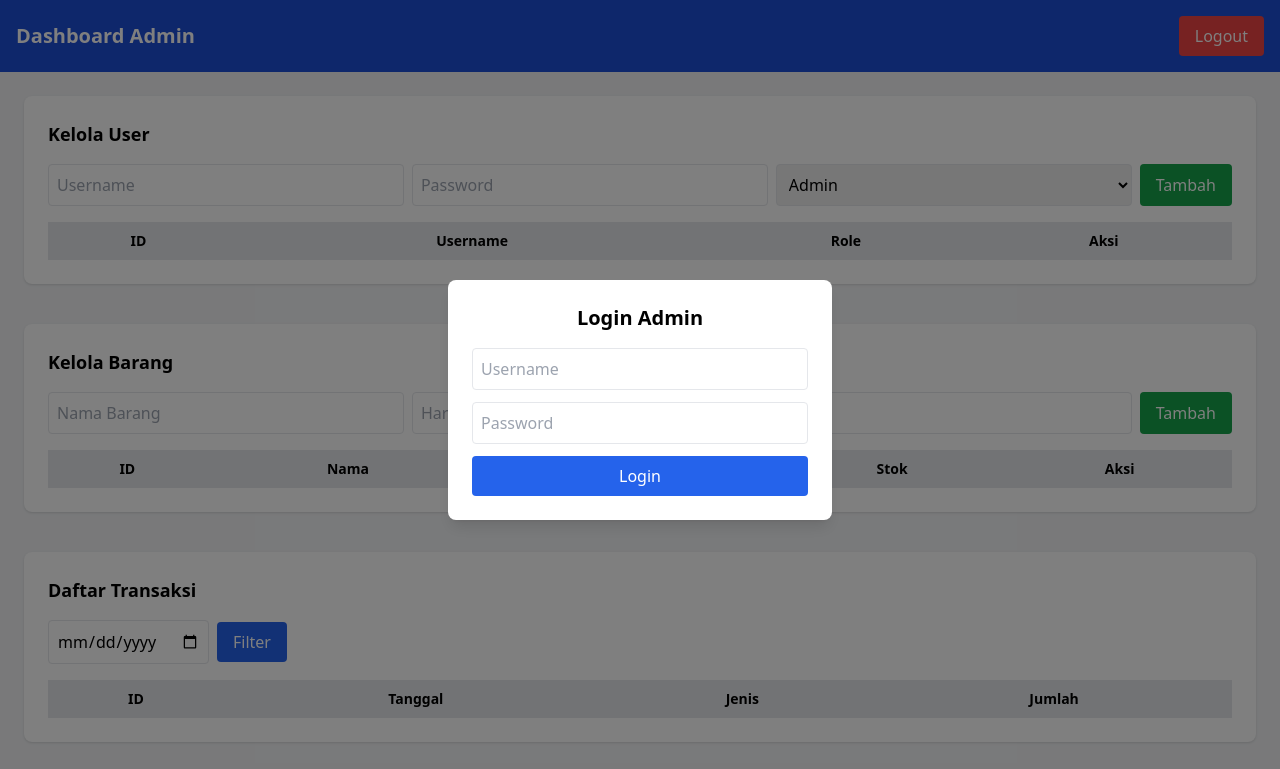
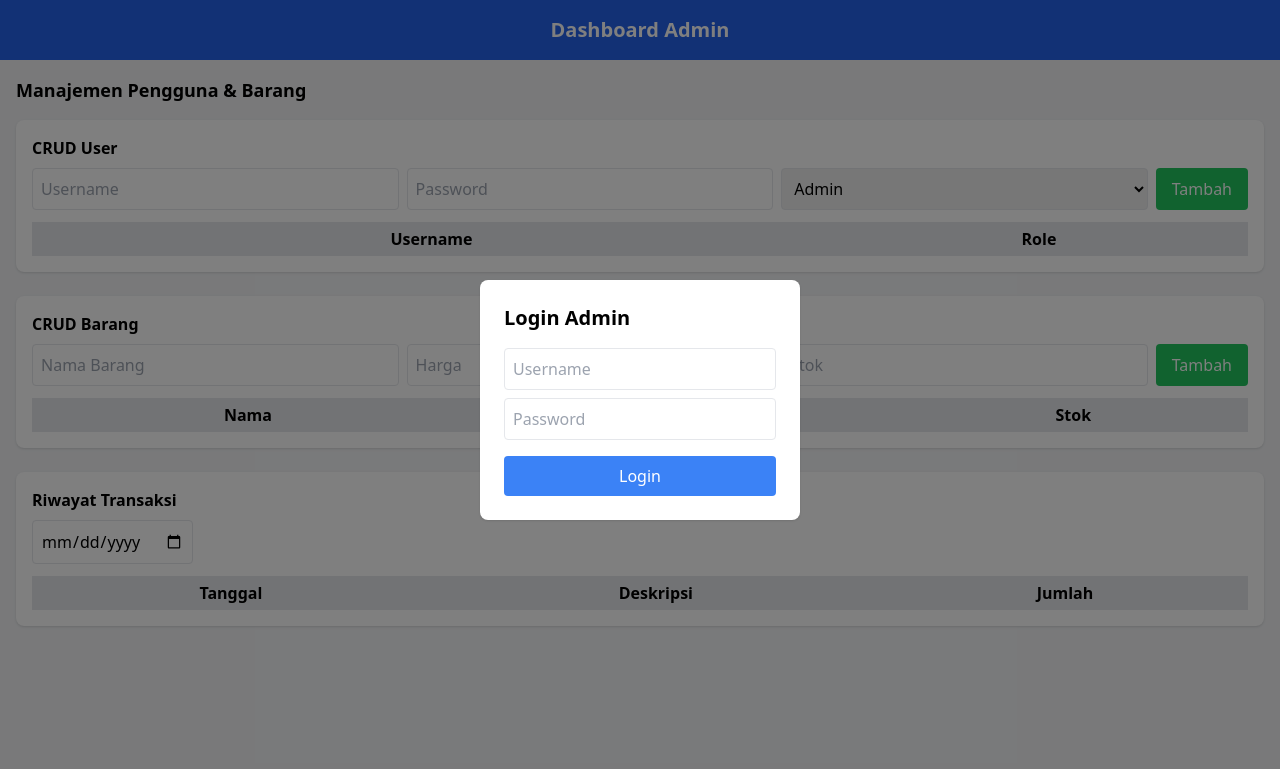
Before and after one commit to ateagen/kasir, a plain HTML site: page admin.html in a window 1280 px wide. Drawn offline with nearby package versions, Linux system fonts and the light colour scheme.

Commit message:
Update admin.html

```diff
--- a/admin.html
+++ b/admin.html
@@ -4,130 +4,108 @@
   <meta charset="UTF-8">
   <meta name="viewport" content="width=device-width, initial-scale=1.0">
   <title>Admin POS Kasir</title>
+  <script src="https://unpkg.com/@supabase/supabase-js@2"></script>
   <script src="https://cdn.tailwindcss.com"></script>
-  <script src="https://unpkg.com/@supabase/supabase-js@2"></script>
 </head>
-<body class="bg-gray-100 min-h-screen">
-
-  <!-- Modal Login -->
-  <div id="loginModal" class="fixed inset-0 flex items-center justify-center bg-black bg-opacity-50 z-50">
-    <div class="bg-white p-6 rounded-lg shadow-lg w-96">
-      <h2 class="text-xl font-bold mb-4 text-center">Login Admin</h2>
-      <input id="username" type="text" placeholder="Username" class="w-full p-2 border rounded mb-3">
-      <input id="password" type="password" placeholder="Password" class="w-full p-2 border rounded mb-3">
-      <button onclick="handleLogin()" class="w-full bg-blue-600 text-white py-2 rounded">Login</button>
-    </div>
-  </div>
+<body class="bg-gray-100 min-h-screen flex flex-col">
 
   <!-- Header -->
-  <header class="bg-blue-700 text-white p-4 flex justify-between items-center">
-    <h1 class="text-xl font-bold">Dashboard Admin</h1>
-    <button onclick="handleLogout()" class="bg-red-500 px-4 py-2 rounded">Logout</button>
+  <header class="bg-blue-600 text-white p-4 text-center text-xl font-bold">
+    Dashboard Admin
   </header>
 
-  <main class="p-6 space-y-10">
+  <!-- Konten -->
+  <main class="flex-1 p-4">
+    <h2 class="text-lg font-semibold mb-4">Manajemen Pengguna & Barang</h2>
 
     <!-- CRUD User -->
-    <section class="bg-white p-6 rounded-lg shadow">
-      <h2 class="text-lg font-bold mb-4">Kelola User</h2>
-      <div class="flex space-x-2 mb-4">
-        <input id="newUsername" placeholder="Username" class="p-2 border rounded w-1/3">
-        <input id="newPassword" placeholder="Password" type="password" class="p-2 border rounded w-1/3">
-        <select id="newRole" class="p-2 border rounded w-1/3">
+    <section class="bg-white p-4 rounded-lg shadow mb-6">
+      <h3 class="font-bold mb-2">CRUD User</h3>
+      <div class="flex gap-2 mb-3">
+        <input id="newUsername" type="text" placeholder="Username" class="border p-2 rounded w-1/3">
+        <input id="newPassword" type="password" placeholder="Password" class="border p-2 rounded w-1/3">
+        <select id="newRole" class="border p-2 rounded w-1/3">
           <option value="admin">Admin</option>
           <option value="kasir">Kasir</option>
         </select>
-        <button onclick="addUser()" class="bg-green-600 text-white px-4 py-2 rounded">Tambah</button>
+        <button id="addUserBtn" class="bg-green-500 text-white px-4 py-2 rounded">Tambah</button>
       </div>
-      <table class="w-full border text-sm" id="userTable">
+      <table class="w-full border">
         <thead>
           <tr class="bg-gray-200">
-            <th class="p-2 border">ID</th>
-            <th class="p-2 border">Username</th>
-            <th class="p-2 border">Role</th>
-            <th class="p-2 border">Aksi</th>
+            <th class="border px-2 py-1">Username</th>
+            <th class="border px-2 py-1">Role</th>
           </tr>
         </thead>
-        <tbody></tbody>
+        <tbody id="userTable"></tbody>
       </table>
     </section>
 
     <!-- CRUD Barang -->
-    <section class="bg-white p-6 rounded-lg shadow">
-      <h2 class="text-lg font-bold mb-4">Kelola Barang</h2>
-      <div class="flex space-x-2 mb-4">
-        <input id="newNamaBarang" placeholder="Nama Barang" class="p-2 border rounded w-1/3">
-        <input id="newHargaBarang" placeholder="Harga" type="number" class="p-2 border rounded w-1/3">
-        <input id="newStokBarang" placeholder="Stok" type="number" class="p-2 border rounded w-1/3">
-        <button onclick="addBarang()" class="bg-green-600 text-white px-4 py-2 rounded">Tambah</button>
+    <section class="bg-white p-4 rounded-lg shadow mb-6">
+      <h3 class="font-bold mb-2">CRUD Barang</h3>
+      <div class="flex gap-2 mb-3">
+        <input id="newBarang" type="text" placeholder="Nama Barang" class="border p-2 rounded w-1/3">
+        <input id="newHarga" type="number" placeholder="Harga" class="border p-2 rounded w-1/3">
+        <input id="newStok" type="number" placeholder="Stok" class="border p-2 rounded w-1/3">
+        <button id="addBarangBtn" class="bg-green-500 text-white px-4 py-2 rounded">Tambah</button>
       </div>
-      <table class="w-full border text-sm" id="barangTable">
+      <table class="w-full border">
         <thead>
           <tr class="bg-gray-200">
-            <th class="p-2 border">ID</th>
-            <th class="p-2 border">Nama</th>
-            <th class="p-2 border">Harga</th>
-            <th class="p-2 border">Stok</th>
-            <th class="p-2 border">Aksi</th>
+            <th class="border px-2 py-1">Nama</th>
+            <th class="border px-2 py-1">Harga</th>
+            <th class="border px-2 py-1">Stok</th>
           </tr>
         </thead>
-        <tbody></tbody>
+        <tbody id="barangTable"></tbody>
       </table>
     </section>
 
     <!-- Transaksi -->
-    <section class="bg-white p-6 rounded-lg shadow">
-      <h2 class="text-lg font-bold mb-4">Daftar Transaksi</h2>
-      <div class="flex items-center space-x-2 mb-4">
-        <input type="date" id="filterTanggal" class="p-2 border rounded">
-        <button onclick="loadTransaksi()" class="bg-blue-600 text-white px-4 py-2 rounded">Filter</button>
-      </div>
-      <table class="w-full border text-sm" id="transaksiTable">
+    <section class="bg-white p-4 rounded-lg shadow">
+      <h3 class="font-bold mb-2">Riwayat Transaksi</h3>
+      <input id="filterTanggal" type="date" class="border p-2 rounded mb-3">
+      <table class="w-full border">
         <thead>
           <tr class="bg-gray-200">
-            <th class="p-2 border">ID</th>
-            <th class="p-2 border">Tanggal</th>
-            <th class="p-2 border">Jenis</th>
-            <th class="p-2 border">Jumlah</th>
+            <th class="border px-2 py-1">Tanggal</th>
+            <th class="border px-2 py-1">Deskripsi</th>
+            <th class="border px-2 py-1">Jumlah</th>
           </tr>
         </thead>
-        <tbody></tbody>
+        <tbody id="transaksiTable"></tbody>
       </table>
     </section>
-
   </main>
 
-  <!-- Konfigurasi Supabase -->
+  <!-- Modal Login -->
+  <div id="loginModal" class="fixed inset-0 flex items-center justify-center bg-black bg-opacity-50">
+    <div class="bg-white p-6 rounded-lg shadow w-80">
+      <h2 class="text-xl font-bold mb-4">Login Admin</h2>
+      <input id="username" type="text" placeholder="Username" class="border p-2 rounded w-full mb-2">
+      <input id="password" type="password" placeholder="Password" class="border p-2 rounded w-full mb-4">
+      <button id="loginBtn" class="bg-blue-500 text-white px-4 py-2 rounded w-full">Login</button>
+    </div>
+  </div>
+
   <script>
-    const SUPABASE_URL = "https://flrxlfxomfvcdjukedzd.supabase.co"; // ganti dengan project URL
-    const SUPABASE_KEY = "eyJhbGciOiJIUzI1NiIsInR5cCI6IkpXVCJ9.eyJpc3MiOiJzdXBhYmFzZSIsInJlZiI6ImZscnhsZnhvbWZ2Y2RqdWtlZHpkIiwicm9sZSI6ImFub24iLCJpYXQiOjE3NTY3MTkxNzUsImV4cCI6MjA3MjI5NTE3NX0.-zrx2JWMw03gDjLnrEa_WxQyiUOPdZ_WFYiE7VA1KhY"; // ganti dengan anon key
+    // Supabase setup
+    const SUPABASE_URL = "https://flrxlfxomfvcdjukedzd.supabase.co";
+    const SUPABASE_KEY = "eyJhbGciOiJIUzI1NiIsInR5cCI6IkpXVCJ9.eyJpc3MiOiJzdXBhYmFzZSIsInJlZiI6ImZscnhsZnhvbWZ2Y2RqdWtlZHpkIiwicm9sZSI6ImFub24iLCJpYXQiOjE3NTY3MTkxNzUsImV4cCI6MjA3MjI5NTE3NX0.-zrx2JWMw03gDjLnrEa_WxQyiUOPdZ_WFYiE7VA1KhY";
     const supabase = window.supabase.createClient(SUPABASE_URL, SUPABASE_KEY);
-  </script>
 
-  <!-- Script Login & CRUD -->
-  <script>
-    // Cek session saat load
-    window.onload = async () => {
-      const user = JSON.parse(localStorage.getItem("user"));
-      if (!user) {
-        document.getElementById("loginModal").classList.remove("hidden");
-      } else if (user.role !== "admin") {
-        alert("Akses ditolak. Hanya admin yang bisa masuk!");
-        localStorage.removeItem("user");
-        window.location.href = "index.html";
-      } else {
-        document.getElementById("loginModal").classList.add("hidden");
-        loadUsers();
-        loadBarang();
-        loadTransaksi();
+    // Login function
+    async function handleLogin() {
+      const username = document.getElementById("username").value.trim();
+      const password = document.getElementById("password").value.trim();
+
+      if (!username || !password) {
+        alert("Isi username dan password!");
+        return;
       }
-    };
 
-    // Login
-    async function handleLogin() {
-      const username = document.getElementById("username").value;
-      const password = document.getElementById("password").value;
-
+      try {
         const { data, error } = await supabase
           .from("users")
           .select("*")
@@ -136,110 +114,37 @@
           .single();
 
         if (error || !data) {
-        alert("Akun tidak dikenali. Anda akan kembali ke halaman awal.");
+          alert("Akun tidak dikenali, Anda akan kembali ke halaman awal.");
           window.location.href = "index.html";
-      } else if (data.role !== "admin") {
-        alert("Akses ditolak. Hanya admin yang bisa masuk!");
+          return;
+        }
+
+        if (data.role !== "admin") {
+          alert("Akses ditolak, hanya Admin yang bisa masuk.");
           window.location.href = "index.html";
-      } else {
+          return;
+        }
+
         localStorage.setItem("user", JSON.stringify(data));
         document.getElementById("loginModal").classList.add("hidden");
-        loadUsers();
-        loadBarang();
-        loadTransaksi();
+        alert("Login berhasil!");
+      } catch (err) {
+        console.error("Login error:", err);
+        alert("Terjadi kesalahan saat login.");
       }
     }
 
-    // Logout
-    function handleLogout() {
-      localStorage.removeItem("user");
-      window.location.href = "index.html";
+    // Event listener
+    document.addEventListener("DOMContentLoaded", () => {
+      const user = JSON.parse(localStorage.getItem("user"));
+      if (!user || user.role !== "admin") {
+        document.getElementById("loginModal").classList.remove("hidden");
+      } else {
+        document.getElementById("loginModal").classList.add("hidden");
       }
 
-    // CRUD User
-    async function loadUsers() {
-      const { data } = await supabase.from("users").select("*");
-      const tbody = document.querySelector("#userTable tbody");
-      tbody.innerHTML = "";
-      data.forEach(u => {
-        tbody.innerHTML += `
-          <tr>
-            <td class="border p-2">${u.id}</td>
-            <td class="border p-2">${u.username}</td>
-            <td class="border p-2">${u.role}</td>
-            <td class="border p-2">
-              <button onclick="deleteUser(${u.id})" class="bg-red-500 text-white px-2 py-1 rounded">Hapus</button>
-            </td>
-          </tr>
-        `;
+      document.getElementById("loginBtn").addEventListener("click", handleLogin);
     });
-    }
-
-    async function addUser() {
-      const username = document.getElementById("newUsername").value;
-      const password = document.getElementById("newPassword").value;
-      const role = document.getElementById("newRole").value;
-      await supabase.from("users").insert([{ username, password, role }]);
-      loadUsers();
-    }
-
-    async function deleteUser(id) {
-      await supabase.from("users").delete().eq("id", id);
-      loadUsers();
-    }
-
-    // CRUD Barang
-    async function loadBarang() {
-      const { data } = await supabase.from("barang").select("*");
-      const tbody = document.querySelector("#barangTable tbody");
-      tbody.innerHTML = "";
-      data.forEach(b => {
-        tbody.innerHTML += `
-          <tr>
-            <td class="border p-2">${b.id}</td>
-            <td class="border p-2">${b.nama}</td>
-            <td class="border p-2">${b.harga}</td>
-            <td class="border p-2">${b.stok}</td>
-            <td class="border p-2">
-              <button onclick="deleteBarang(${b.id})" class="bg-red-500 text-white px-2 py-1 rounded">Hapus</button>
-            </td>
-          </tr>
-        `;
-      });
-    }
-
-    async function addBarang() {
-      const nama = document.getElementById("newNamaBarang").value;
-      const harga = document.getElementById("newHargaBarang").value;
-      const stok = document.getElementById("newStokBarang").value;
-      await supabase.from("barang").insert([{ nama, harga, stok }]);
-      loadBarang();
-    }
-
-    async function deleteBarang(id) {
-      await supabase.from("barang").delete().eq("id", id);
-      loadBarang();
-    }
-
-    // Transaksi
-    async function loadTransaksi() {
-      const tgl = document.getElementById("filterTanggal").value;
-      let query = supabase.from("transaksi").select("*");
-      if (tgl) query = query.eq("tanggal", tgl);
-      const { data } = await query;
-      const tbody = document.querySelector("#transaksiTable tbody");
-      tbody.innerHTML = "";
-      data.forEach(t => {
-        tbody.innerHTML += `
-          <tr>
-            <td class="border p-2">${t.id}</td>
-            <td class="border p-2">${t.tanggal}</td>
-            <td class="border p-2">${t.jenis}</td>
-            <td class="border p-2">${t.jumlah}</td>
-          </tr>
-        `;
-      });
-    }
   </script>
 </body>
 </html>
```
Lines whose indentation alone changed are shown as unchanged.
